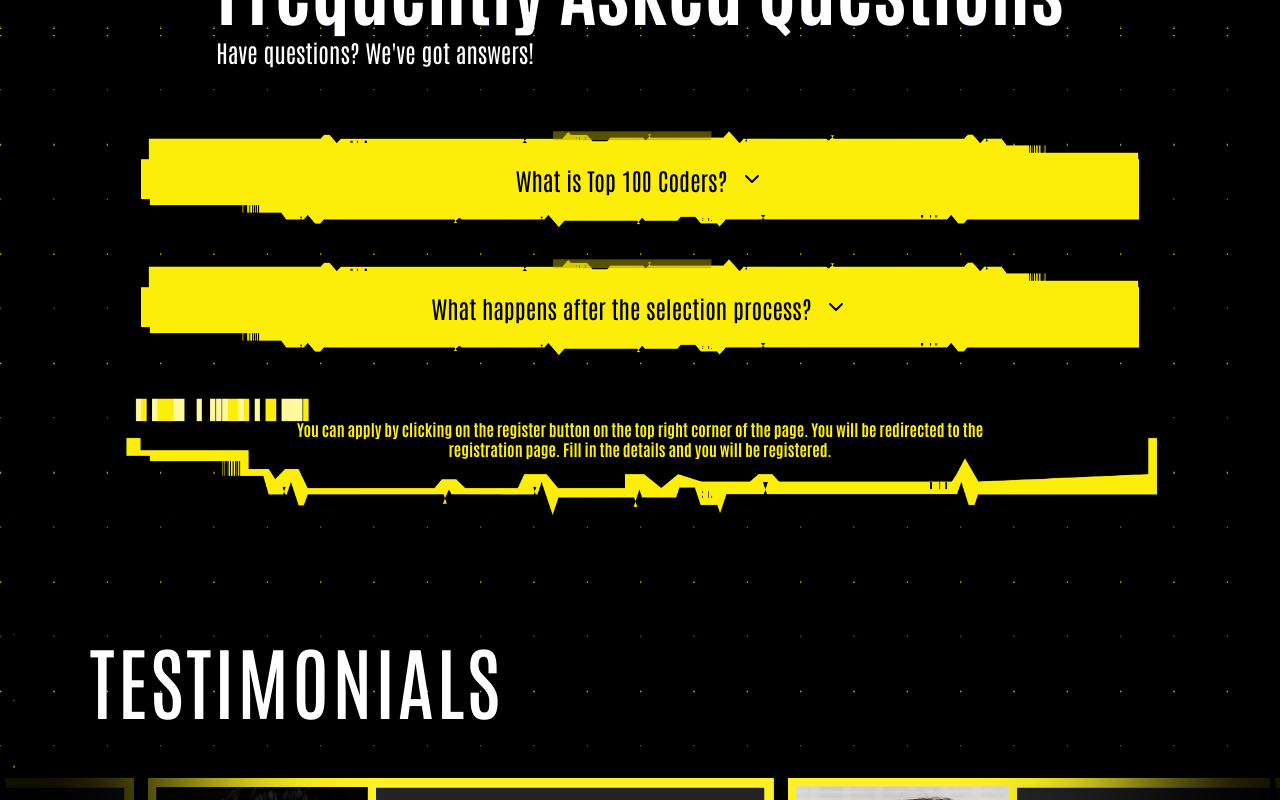
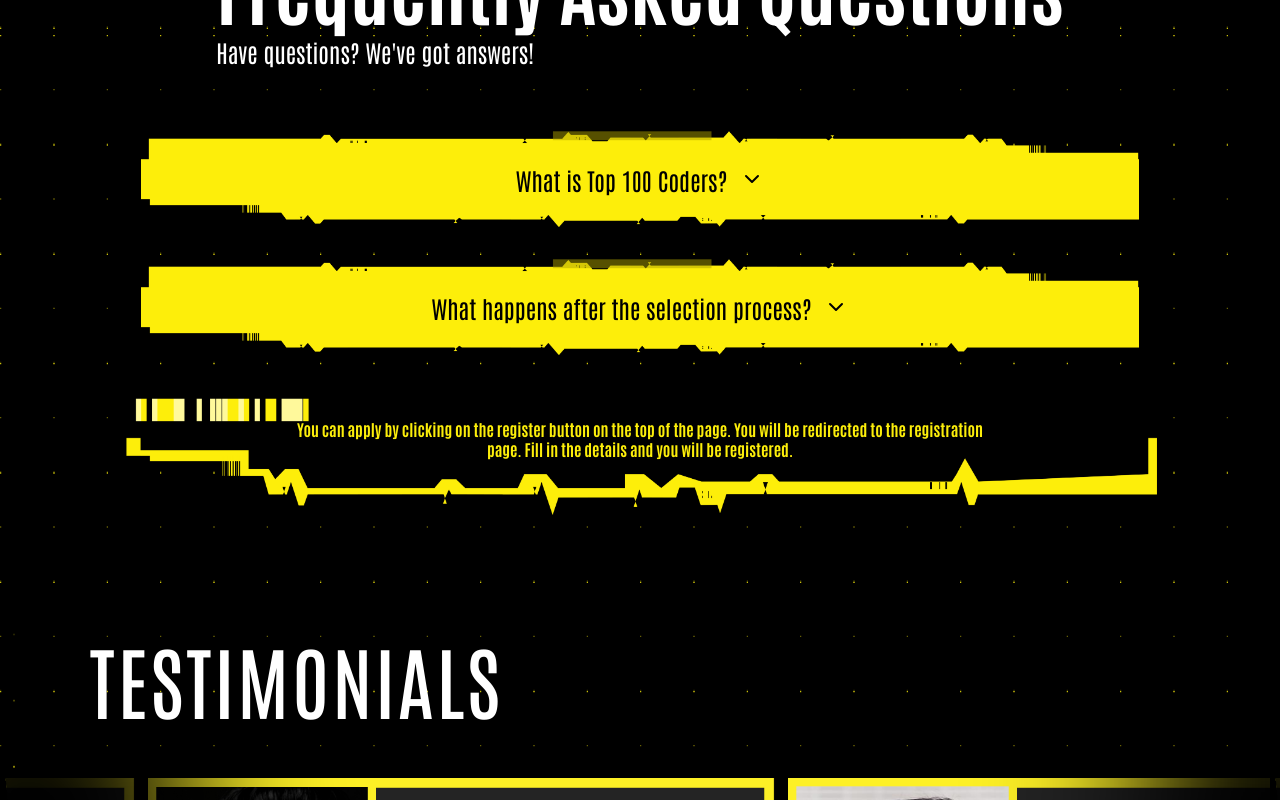
Before and after one commit to gtech-mulearn/Top100, a React (Vite) app: page /home in a window 1280 px wide. Both pictures are taken after a click on the heading "How do I apply?". Shown: the part 5257-6057 px from the top of the page. Built offline with nearby package versions, Linux system fonts and the light colour scheme.

Commit message:
fix(home,faq):bg video updated and faq text updated

```diff
--- a/src/pages/home/components/faq/index.tsx
+++ b/src/pages/home/components/faq/index.tsx
@@ -39,8 +39,7 @@
       </summary>
       <p className={styles.answer}>
         <b>
-          You can apply by clicking on the register button on the top right
-          corner of the page. You will be redirected to the registration page.
+          You can apply by clicking on the register button on the top of the page. You will be redirected to the registration page.
           Fill in the details and you will be registered.
         </b>
       </p>
--- a/src/pages/home/components/landing/index.tsx
+++ b/src/pages/home/components/landing/index.tsx
@@ -1,5 +1,5 @@
 import styles from "./index.module.css";
-import videoBg from "./assets/vid.webm";
+import videoBg from "./assets/bgvid.mp4";
 import heroBar from "./assets/textbg.png";
 export default function Landing() {
   return (
```
Also changed, not shown: 1 other file (tests, documents, lock files or other folders).
